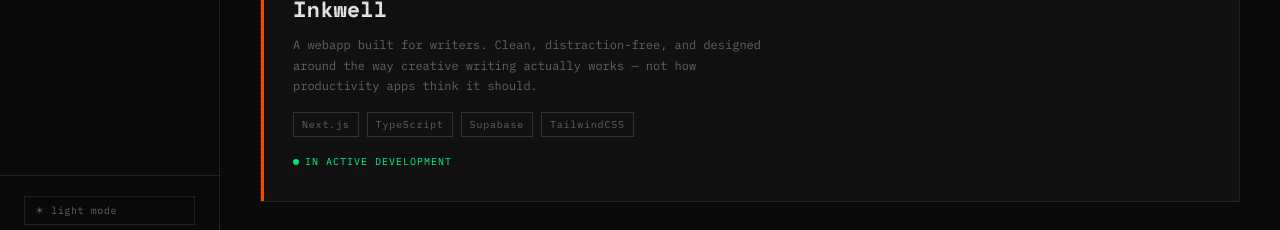
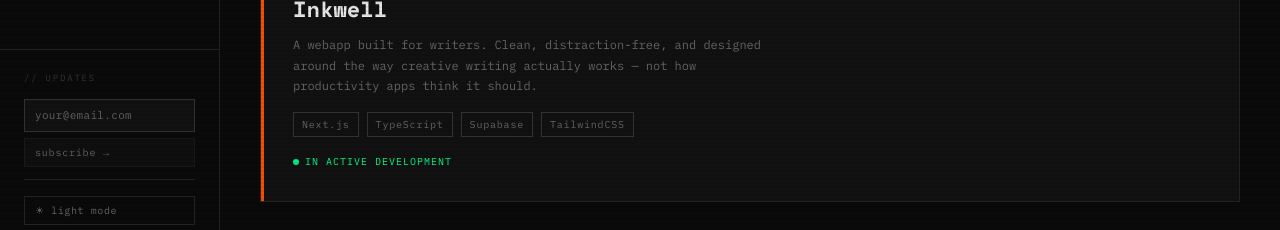
Before and after one commit to Arrownymous/devlog, a Next.js app: page / in a window 1280 px wide. Shown: the part 526-756 px from the top of the page. Built offline with nearby package versions, Linux system fonts and the light colour scheme.

Commit message:
Added subscribe box to the menu

```diff
--- a/app/globals.css
+++ b/app/globals.css
@@ -782,3 +782,63 @@ body {
   .subscribe-input { border-right: 1px solid var(--border); border-bottom: none; }
   .subscribe-input:focus { border-color: var(--border-bright); }
 }
+
+/* ─── SUBSCRIBE SIDEBAR ─────────────────────────────────── */
+
+.sidebar-subscribe {
+  display: flex;
+  flex-direction: column;
+  gap: 6px;
+  padding-bottom: 12px;
+  border-bottom: 1px solid var(--border);
+  margin-bottom: 4px;
+}
+
+.sidebar-subscribe-input {
+  background: var(--bg2);
+  border: 1px solid var(--border-bright);
+  color: var(--text);
+  font-family: var(--font-mono);
+  font-size: 11px;
+  padding: 6px 10px;
+  outline: none;
+  width: 100%;
+  letter-spacing: 0.03em;
+  transition: border-color 0.15s;
+}
+.sidebar-subscribe-input::placeholder { color: var(--text-dim); }
+.sidebar-subscribe-input:focus { border-color: var(--accent2); }
+.sidebar-subscribe-input:disabled { opacity: 0.5; }
+
+.sidebar-subscribe-btn {
+  background: var(--bg3);
+  border: 1px solid var(--border-bright);
+  color: var(--text);
+  font-family: var(--font-mono);
+  font-size: 10px;
+  letter-spacing: 0.08em;
+  padding: 5px 10px;
+  cursor: pointer;
+  text-align: left;
+  transition: color 0.15s, border-color 0.15s, background 0.15s;
+  width: 100%;
+}
+.sidebar-subscribe-btn:hover:not(:disabled) {
+  color: var(--accent2);
+  border-color: var(--accent2);
+  background: var(--bg2);
+}
+.sidebar-subscribe-btn:disabled { opacity: 0.4; cursor: not-allowed; }
+
+.sidebar-subscribe-success {
+  font-size: 11px;
+  color: var(--green);
+  letter-spacing: 0.06em;
+  padding: 4px 0;
+}
+
+.sidebar-subscribe-error {
+  font-size: 10px;
+  color: var(--accent);
+  letter-spacing: 0.06em;
+}
--- a/components/Sidebar.tsx
+++ b/components/Sidebar.tsx
@@ -3,10 +3,30 @@
 import Link from 'next/link'
 import { usePathname } from 'next/navigation'
 import { useTheme } from './ThemeProvider'
+import { useState } from 'react'
 
 export default function Sidebar({ postCount }: { postCount: number }) {
   const pathname = usePathname()
   const { theme, toggle } = useTheme()
+
+  const [email, setEmail] = useState('')
+  const [status, setStatus] = useState<'idle' | 'loading' | 'success' | 'error'>('idle')
+
+  const handleSubscribe = async () => {
+    if (!email.includes('@')) return
+    setStatus('loading')
+    try {
+      const res = await fetch('/api/subscribe', {
+        method: 'POST',
+        headers: { 'Content-Type': 'application/json' },
+        body: JSON.stringify({ email }),
+      })
+      setStatus(res.ok ? 'success' : 'error')
+      if (res.ok) setEmail('')
+    } catch {
+      setStatus('error')
+    }
+  }
 
   const navLink = (href: string, label: string) => {
     const active = pathname === href || (href !== '/' && pathname.startsWith(href))
@@ -39,6 +59,38 @@ export default function Sidebar({ postCount }: { postCount: number }) {
       </nav>
 
       <div className="sidebar-footer">
+        {/* Subscribe */}
+        <div className="sidebar-subscribe">
+          <div className="nav-section-label" style={{ padding: 0, marginBottom: 8 }}>// updates</div>
+          {status === 'success' ? (
+            <div className="sidebar-subscribe-success">
+              <span className="prompt-symbol">→</span> subscribed!
+            </div>
+          ) : (
+            <>
+              <input
+                type="email"
+                placeholder="your@email.com"
+                value={email}
+                onChange={(e) => setEmail(e.target.value)}
+                onKeyDown={(e) => e.key === 'Enter' && handleSubscribe()}
+                disabled={status === 'loading'}
+                className="sidebar-subscribe-input"
+              />
+              <button
+                onClick={handleSubscribe}
+                disabled={status === 'loading' || !email.includes('@')}
+                className="sidebar-subscribe-btn"
+              >
+                {status === 'loading' ? 'sending...' : 'subscribe →'}
+              </button>
+              {status === 'error' && (
+                <div className="sidebar-subscribe-error">! try again</div>
+              )}
+            </>
+          )}
+        </div>
+
         <button className="theme-toggle" onClick={toggle}>
           {theme === 'dark' ? '☀ light mode' : '◑ dark mode'}
         </button>
```
